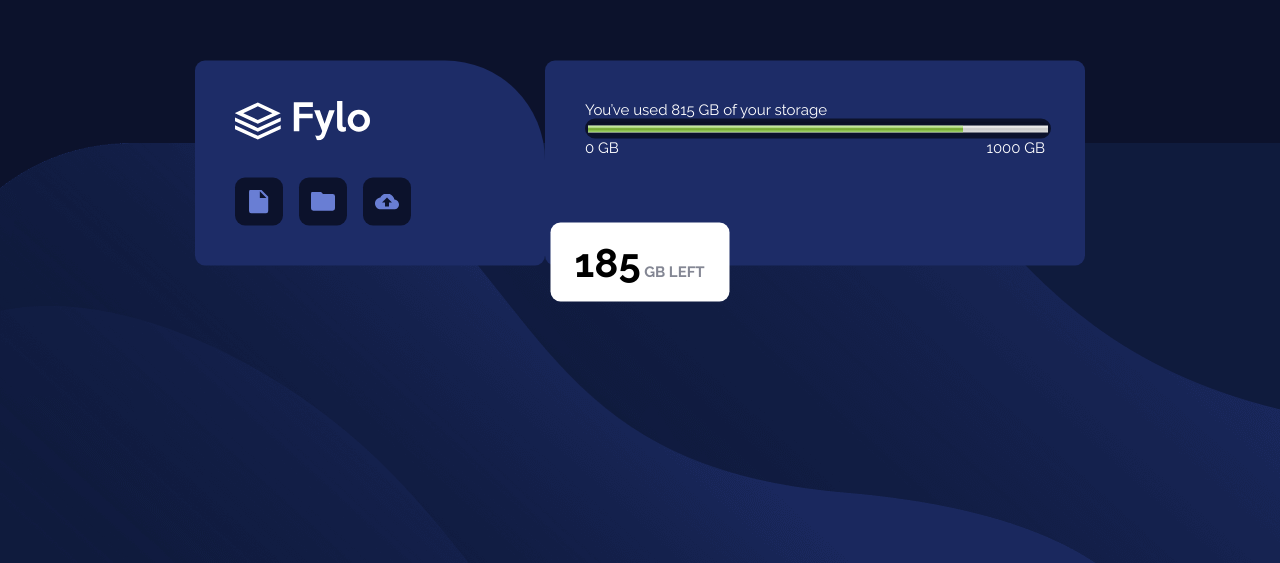
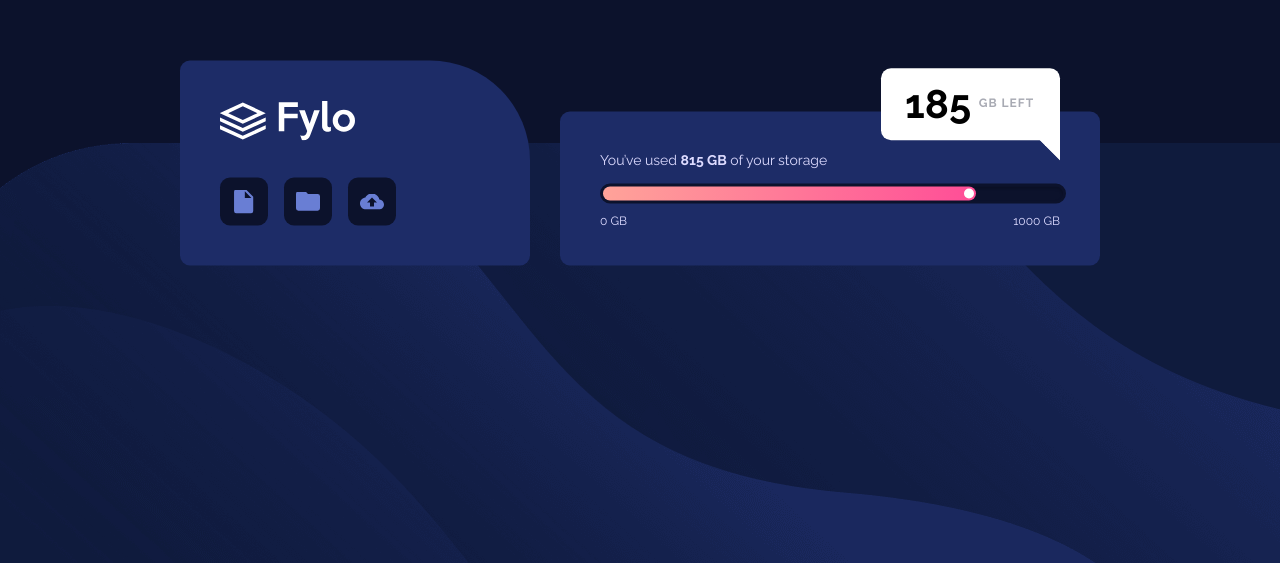
Before and after one commit to sirriah/fylo-data-storage-component-master, a plain HTML site: page index.html in a window 1280 px wide. Shown: the part 237-800 px from the top of the page. Drawn offline with Linux system fonts and the light colour scheme.

Commit message:
component meter styling

```diff
--- a/app/scss/_component.scss
+++ b/app/scss/_component.scss
@@ -8,6 +8,7 @@
 
   @include breakpoint-up(large) {
     flex-direction: row;
+    align-items: flex-end;
     width: auto;
   }
 
@@ -25,9 +26,12 @@
     min-width: 100%;
     border-radius: 10px 100px 10px 10px;
     padding: 2.5rem 4rem 2.5rem 2.5rem;
+    margin-bottom: 1rem;
 
     @include breakpoint-up(large) {
       min-width: 21.875rem; //326px
+      margin-right: 1.875rem;
+      margin-bottom: 0rem;
     }
 
     .icon-item {
@@ -55,85 +59,122 @@
     min-width: 100%;
     padding: 2rem 2rem 3.25rem 2rem;
     border-radius: 10px;
+    font-size: 0.875rem;
+    font-weight: 200;
 
     @include breakpoint-up(large) {
       padding: 2.5rem 2.5rem 2.5rem 2.5rem;
       min-width: 33.75rem;
-      min-height: 9.625rem;
+      max-height: 9.625rem;
+      position: relative;
     }
   }
 
   &__bubble {
+    width: 11.1875rem;
+    padding: 1rem 1.5rem;
     position: absolute;
-    background-color: white;
-    color: $grayishBlue;
-    font-weight: 700;
     bottom: -2.25rem;
     left: 50%;
     transform: translateX(-50%);
-    width: 11.1875rem;
-    padding: 1rem 1.5rem;
-    text-transform: uppercase;
     border-radius: 10px;
 
-    span {
+    background-color: white;
+    color: $grayishBlue;
+
+    font-size: 0.75rem;
+    font-weight: 600;
+    text-transform: uppercase;
+
+    .number {
       font-size: 2.5rem;
+      line-height: 2.5rem;
       color: black;
+      vertical-align: middle;
+      font-weight: bold;
+      margin-right: 0.3rem;
+    }
+
+    .units {
+      opacity: 0.7;
+      letter-spacing: 1px;
+    }
+
+    @include breakpoint-up(large) {
+      top: 0;
+      right: 0;
+      bottom: unset;
+      left: unset;
+      transform: translate(-2.5rem, -60%);
+
+
+      ::after {
+        content: "";
+        width: 0px;
+        height: 0px;
+        position: absolute;
+        border-left: 15px solid transparent;
+        border-right: 15px solid #fff;
+        border-top: 15px solid #fff;
+        border-bottom: 15px solid transparent;
+        right: 0px;
+        bottom: -20px;
+      }
     }
   }
 
-  &__label{
-      margin-bottom: 1rem;
+  &__label {
+    padding-bottom: 1rem;
+    text-align: center;
+    display: block;
+    color: $paleBlue;
+
+    .memory {
+      font-weight: 600;
+    }
+
+    @include breakpoint-up(large) {
+      text-align: left;
+    }
   }
 
   &__disk-storage {
     display: block;
     width: 100%;
-/*
-    -webkit-appearance: none;
-    -moz-appearance: none;
-    appearance: none;
-    */
     box-sizing: content-box;
 
     width: 100%;
     height: 0.875rem;
     border: 3px solid $veryDarkBlue;
 
-    /* For Firefox */
     background: $veryDarkBlue;
     box-shadow: 0 2px 3px rgba(0, 0, 0, 0.2) inset;
     border-radius: 10px;
 
-
-
-         &:-webkit-meter-bar {
-            background: $veryDarkBlue;
-            box-shadow: 0 2px 3px rgba(0, 0, 0, 0.2) inset;
-            border-radius: 10px;
-        }
-
-        &:-moz-meter-optimum::-moz-meter-bar {
-            background: linear-gradient(to right, $gradient);
-            border-radius: 10px;
-        }
-
-        &:-moz-meter-sub-optimum::-moz-meter-bar {
-            background: antiquewhite;
-        }
-
-        &:-moz-meter-sub-sub-optimum::-moz-meter-bar {
-            background: steelblue;
-        }
+    .used-space {
+      background: linear-gradient(to right, $gradient);
+      border-radius: 10px;
+      width: 81%;
+      height: 0.875rem;
+      position: relative;
+    }
+    .pointer {
+      width: 0.625rem;
+      height: 0.625rem;
+      background-color: #fff;
+      border-radius: 10rem;
+      position: absolute;
+      right: 2px;
+      top: 50%;
+      transform: translateY(-50%);
+    }
   }
 
-  &__range{
-      justify-content: space-between;
+  &__range {
+    justify-content: space-between;
+    font-size: 0.75rem;
+    line-height: 0.875rem;
+    padding-top: 0.625rem;
+    color: $paleBlue;
   }
-
 }
-
-meter[value="815"] > div {
-
-    background: red;
-  }
--- a/index.html
+++ b/index.html
@@ -36,10 +36,15 @@
       </div>
       <div class="component__memory-storage flex__column">
         <div class="component__bubble">
-          <span>185</span>
-           GB Left</div>
-        <label class="component__label" for="disk-storage">You’ve used 815 GB of your storage</label>
-        <meter class="component__disk-storage" id="disk-storage" value="815" min="0" max="1000">815 GB out of 1000 GB</meter>
+          <span class="number">185</span>
+          <span class="units">GB Left</span></div>
+
+        <label class="component__label" for="disk-storage">You’ve used <span class="memory">815 GB</span> of your storage</label>
+        <div class="component__disk-storage" id="disk-storage" value="815" min="0" max="1000" aria-label="meter of disk space">
+          <div class="used-space">
+            <div class="pointer"></div>
+          </div>
+        </div>
         <div class="component__range flex">
           <span class="value-min">0 GB</span>
           <span class="value-max">1000 GB</span>
```
Also changed, not shown: app/scss/style.css, 1 other file.
